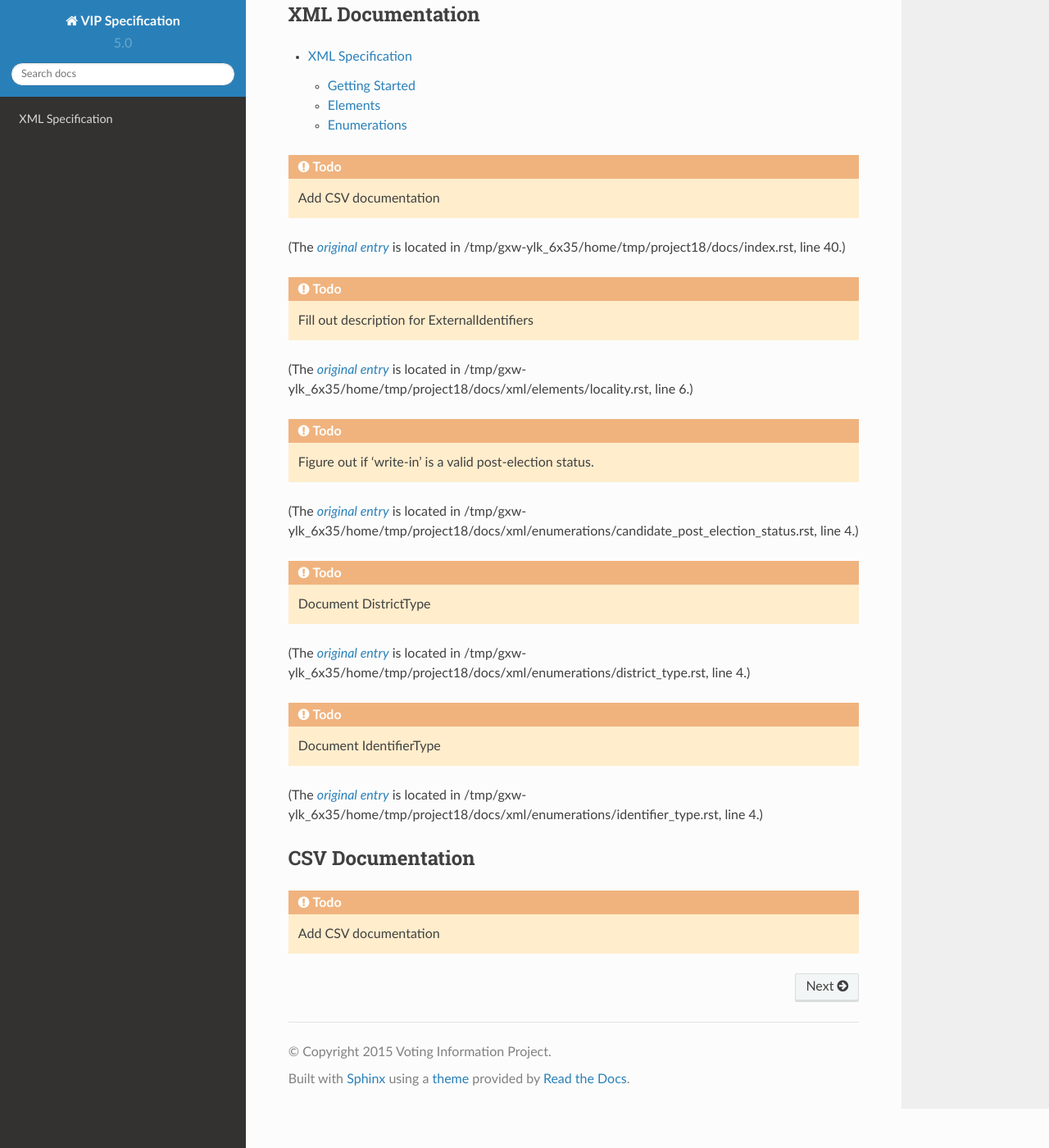
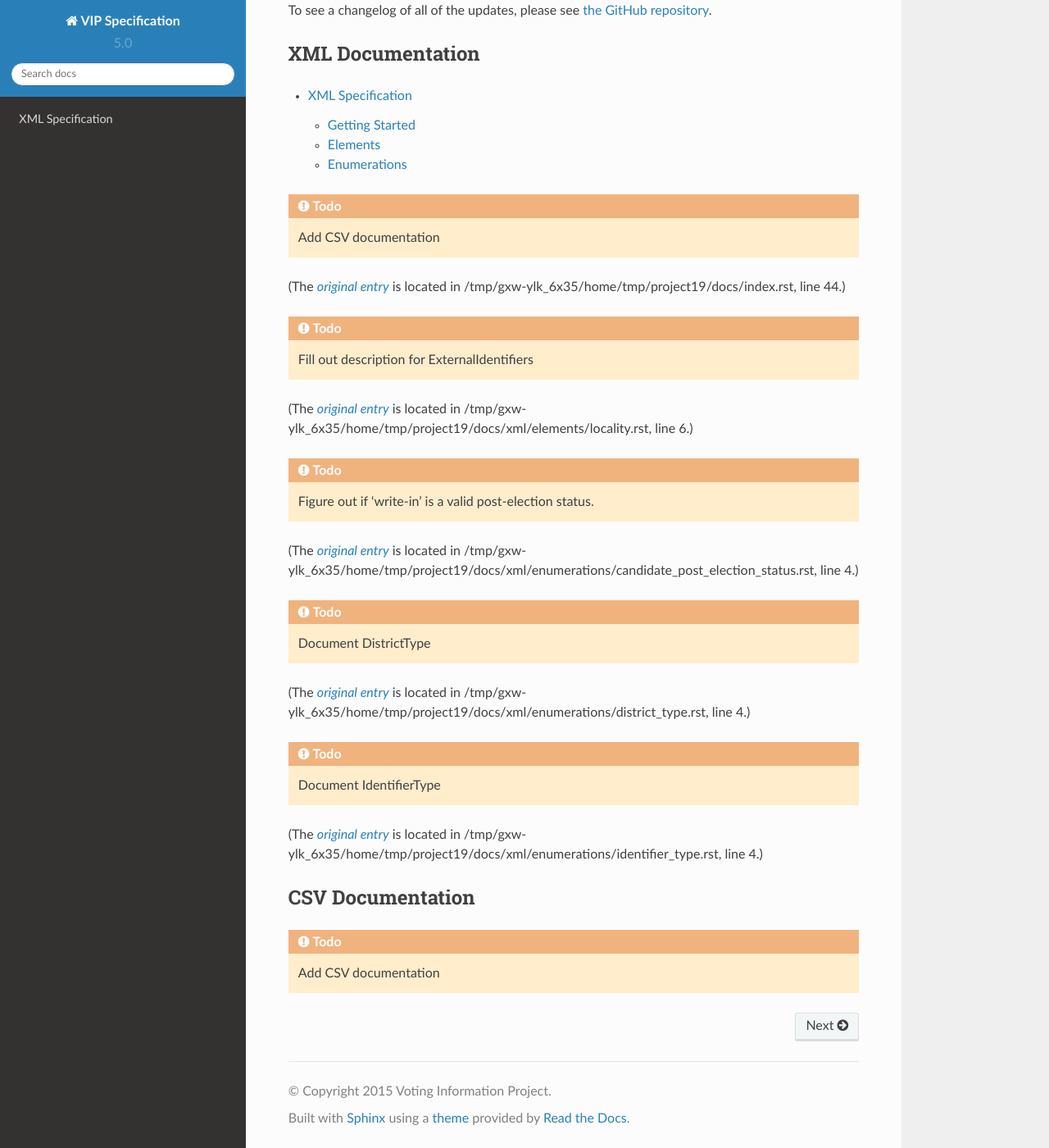
Before and after one commit to votinginfoproject/vip-specification, a Sphinx documentation site: the page built from docs/index.rst, in a window 1280 px wide and 1400 px high, scrolled down 447 px. Shown: the whole window at 82% size. Built offline with Sphinx 7.4.7 and the Read the Docs theme 2.0.0, drawn with Linux system fonts in a browser that asks for light colours.

Commit message:
Added HISTORY.md link

```diff
--- a/docs/index.rst
+++ b/docs/index.rst
@@ -20,6 +20,10 @@ The documentation is split into two distinct parts.
 * :ref:`xml-docs`
 * :ref:`csv-docs`
 
+To see a changelog of all of the updates, please see `the GitHub repository`_.
+
+.. _`the GitHub repository`: https://github.com/votinginfoproject/vip-specification/blob/vip5/HISTORY.md
+
 .. _xml-docs:
 
 XML Documentation
```
